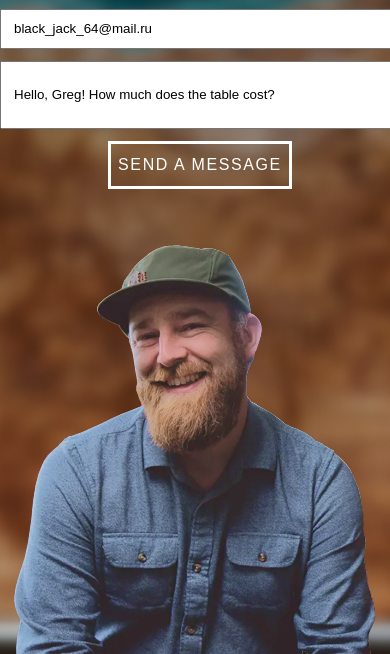
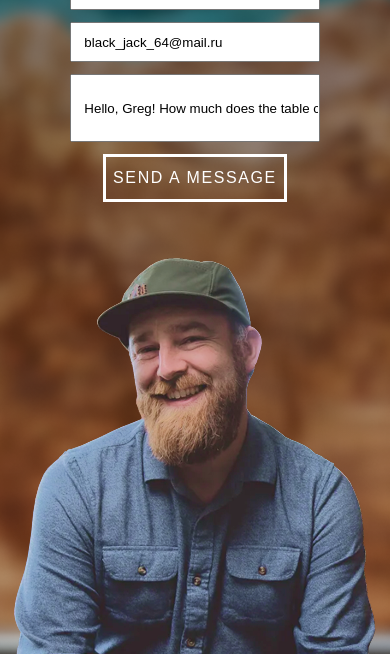
Before and after one commit to Tyuris-creator/Business-card-website-layout, a plain HTML site: page index.html in a window 390 px wide. Shown: the part 763-1417 px from the top of the page. Drawn offline with Linux system fonts and the light colour scheme.

Commit message:
adaptive for 540px and lower

```diff
--- a/scss/base.scss
+++ b/scss/base.scss
@@ -23,6 +23,12 @@ html {
             .container{
                 margin: 0 auto;
                 max-width: 476px;
+                @media screen and (max-width:425px){
+                    max-width: 365px;
+                }
+                @media screen and (max-width:320px){
+                    max-width: 300px;
+                }
             }
         }
     }
--- a/scss/form.scss
+++ b/scss/form.scss
@@ -12,6 +12,9 @@
         text-indent: 12px;
         width: 100rem;
         height: 40px;
+        @media screen and (max-width:425px){
+            width: 100%;
+        }
     }
     input:nth-child(4) {
         height: 68px;
```
Also changed, not shown: css/index.css, 1 other file.
